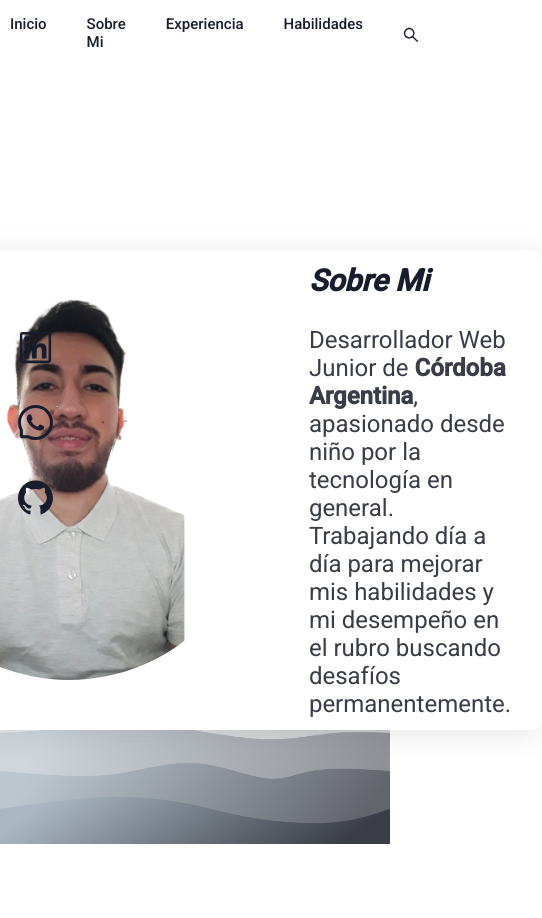
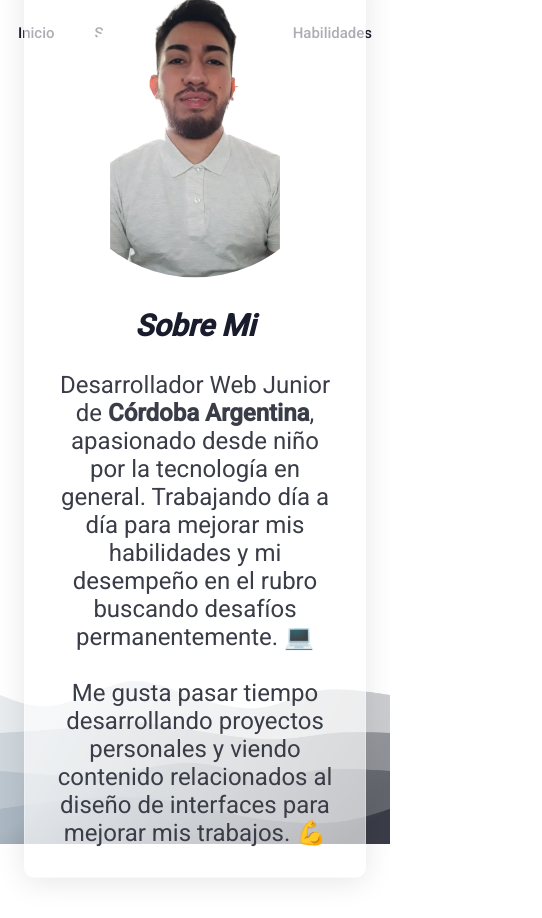
Before and after one commit to MartinVijarra/Portafolios, a React (Create React App) app: page /sobremi in a window 390 px wide. Shown: the whole page, 542 px wide, since content can reach past the window. Built offline with nearby package versions, Linux system fonts and the light colour scheme.

Commit message:
Nuevas rutas y responsive actualizado

```diff
--- a/src/Components/About/About.js
+++ b/src/Components/About/About.js
@@ -6,14 +6,15 @@ import "../../Style/About.css"
 function About() {
   return (
     <Layout>
+      <img src={AboutBg} alt="about-bg" id="svg2"></img>
       <div className="about-container">
-        <img src={AboutBg} alt="about-bg" id="svg2"></img>
         <div className="about">
           <img src={foto} alt="Martin Vijarra" className="picture"></img>
 
           <div className="description">
             <h4 className="desc-title">Sobre Mi</h4><br></br>
-            <p>Desarrollador Web Junior de <b>Córdoba Argentina</b>, apasionado desde niño por la tecnología en general. Trabajando día a día para mejorar mis habilidades y mi desempeño en el rubro buscando desafíos permanentemente.</p>
+            <p>Desarrollador Web Junior de <b>Córdoba Argentina</b>, apasionado desde niño por la tecnología en general. Trabajando día a día para mejorar mis habilidades y mi desempeño en el rubro buscando desafíos permanentemente. 💻</p><br></br>
+            <p>Me gusta pasar tiempo desarrollando proyectos personales y viendo contenido relacionados al diseño de interfaces para mejorar mis trabajos. 💪</p>
           </div>
         </div>
       </div>
--- /dev/null
+++ b/src/Components/Experience/Jobs.js
@@ -0,0 +1,14 @@
+import { Layout } from "../../Layouts/Layout"
+import JobsBg from "../../Assets/jobs-bg.png"
+import "../../Style/Jobs.css"
+
+function Jobs() {
+  return (
+    <Layout>
+        <img src={JobsBg} alt="Jobs Background" id="svg3"></img>
+        <div>Jobs</div>
+    </Layout>
+  )
+}
+
+export default Jobs
--- a/src/Components/NavBar.js
+++ b/src/Components/NavBar.js
@@ -8,10 +8,9 @@ export function NavBar() {
             <div className="menu">
                 <Link to="/" className="btn-nav">Inicio</Link>
                 <Link to="/sobremi" className="btn-nav">Sobre Mi</Link>
-                <Link to="##" className="btn-nav">Experiencia</Link>
+                <Link to="/trabajos" className="btn-nav">Trabajos</Link>
                 <Link to="##" className="btn-nav">Habilidades</Link>
             </div>
-            <SearchOutlined className="search"/>
         </div>
     )
 }
--- a/src/Router/index.js
+++ b/src/Router/index.js
@@ -1,5 +1,6 @@
 import { createBrowserRouter } from "react-router-dom"
 import About from '../Components/About/About.js'
+import Jobs from "../Components/Experience/Jobs.js"
 import App from "../App"
 
 export const router = createBrowserRouter([
@@ -11,5 +12,7 @@ export const router = createBrowserRouter([
         path: '/sobremi',
         element: <About />
     },
-    {},
+    {   path: '/trabajos',
+        element: <Jobs />
+    }
 ])
--- a/src/Style/About.css
+++ b/src/Style/About.css
@@ -1,19 +1,20 @@
 .about-container{
     width: 100%;
-    height: 480px;
-    margin: 180px 0;
+    padding: 40px;
     display: flex;
     justify-content: center;
+    position: absolute;
+    top: 50%;
+    transform: translateY(-50%);
 }
 
 .about{
-    width: 1100px;
-    height: 100%;
     display: flex;
+    width: 1200px;
     align-items: center;
     color: #191c2c;
     padding: 30px;
-    background: rgb(255, 255, 255);
+    background: rgba(255, 255, 255, 0.644);
     border-radius: 10px;
     box-shadow: 0 4px 30px rgba(0, 0, 0, 0.1);
     border: 1px solid rgba(255, 255, 255, 0.3);
@@ -45,3 +46,15 @@ p{
     z-index: -1;
     bottom: 0px;
 }
+
+@media (max-width: 1270px){
+    .about{
+        flex-direction: column;
+        text-align: center;
+        gap: 30px;
+    }
+
+    .picture{
+        height: 280px;
+    }
+}
--- /dev/null
+++ b/src/Style/Jobs.css
@@ -0,0 +1,6 @@
+#svg3{
+    position: absolute;
+    width: 100%;
+    z-index: -1;
+    bottom: 0px;
+}
--- a/src/Style/MainCover.css
+++ b/src/Style/MainCover.css
@@ -2,7 +2,9 @@ main{
     width: 100%;
     display: flex;
     align-items: center;
-    margin-top: 260px;
+    position: absolute;
+    top: 50%;
+    transform: translateY(-50%);
 }
 
 .main-container{
@@ -102,25 +104,26 @@ hr{
     opacity: 0;
 }
 
-@media (max-width: 375px) {
+@media (max-width: 965px) {
 
     .main-container{
-        width: 100%;
-        height: 100px;
-        padding: 0;
-        margin: 0;
+        margin: auto;
+        text-align: center;
     }
 
     .main-logo{
-        font-size: 40px;
-        line-height: 70px;
-    }
-
-    .main-text{
-        text-align: center;
+        font-size: 65px;
+        line-height: 50px;
     }
 
     .text-description{
-        font-size: 14px;
+        font-size: 16px;
+    }
+
+    .btn-info{
+        margin: auto;
+    }
+    .btn-info:active{
+        transform: translateY(0);
     }
   }
--- a/src/Style/NavBar.css
+++ b/src/Style/NavBar.css
@@ -3,13 +3,12 @@
     height: 70px;
     display: flex;
     align-items: center;
+    justify-content: center;
 }
 
 .menu{
     display: flex;
     gap: 20px;
-    width: 100%;
-    justify-content: center;
 }
 
 .btn-nav {
@@ -58,13 +57,6 @@
     z-index: -1;
 }
 
-.search{
-    color: #191c2c;
-    margin: 0 30px;
-    transition: .3s;
-    cursor: pointer;
-}
-
 @media (min-width: 320px) and (max-width: 412px) {
     .NavBar{
         width: 100%;
--- a/src/Style/SideBar.css
+++ b/src/Style/SideBar.css
@@ -5,6 +5,7 @@
     align-items: center;
     transition: .3s;
     position: fixed;
+    z-index: 10;
 }
 
 .icons{
@@ -31,19 +32,8 @@ a{
     transition: .3s;
 }
 
-@media (max-width: 375px) {
+@media (max-width: 965px) {
     .contact-container{
-        width: 100%;
-        height: 80px;
+        visibility: hidden;
     }
-
-    .icons{
-        flex-direction: row;
-        gap: 0 40px;
-    }
-
-    .icon{
-        font-size: 20px;
-    }
-
 }
```
Also changed, not shown: src/Assets/jobs-bg.png (added).
